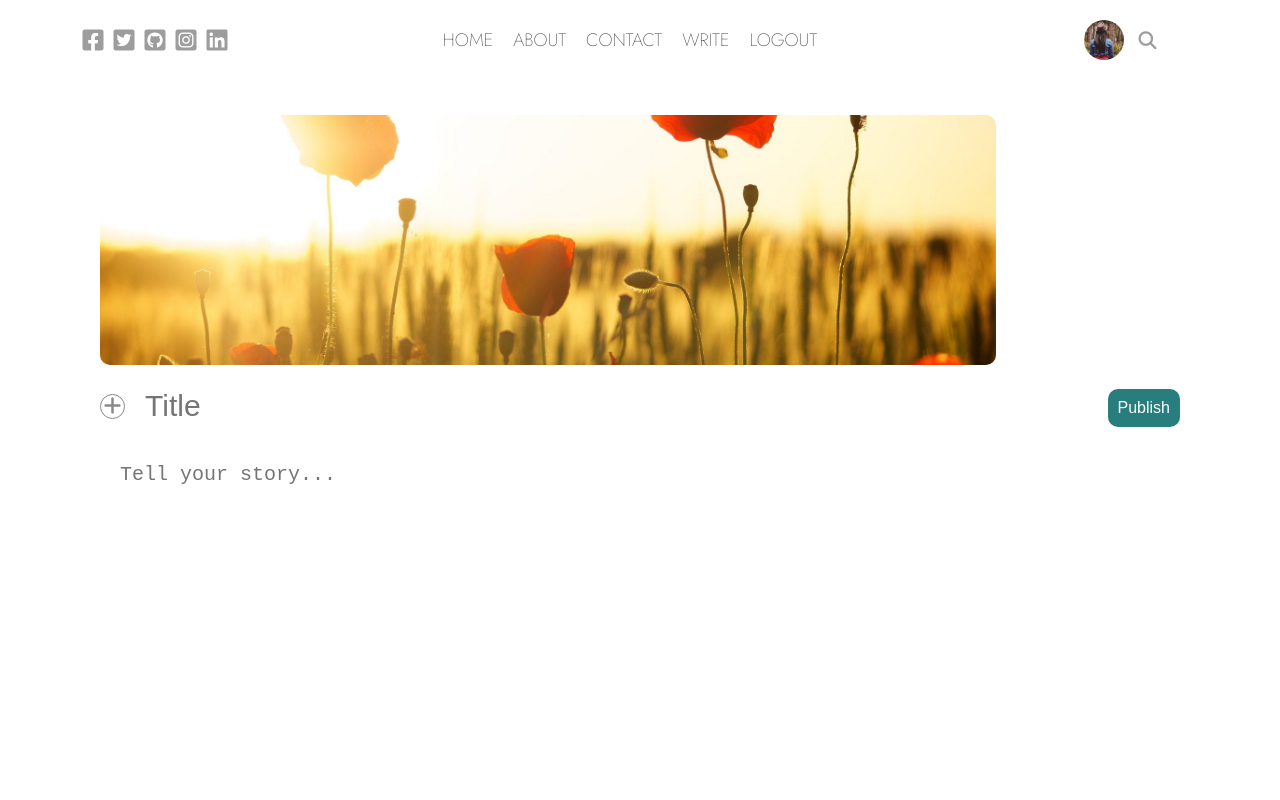
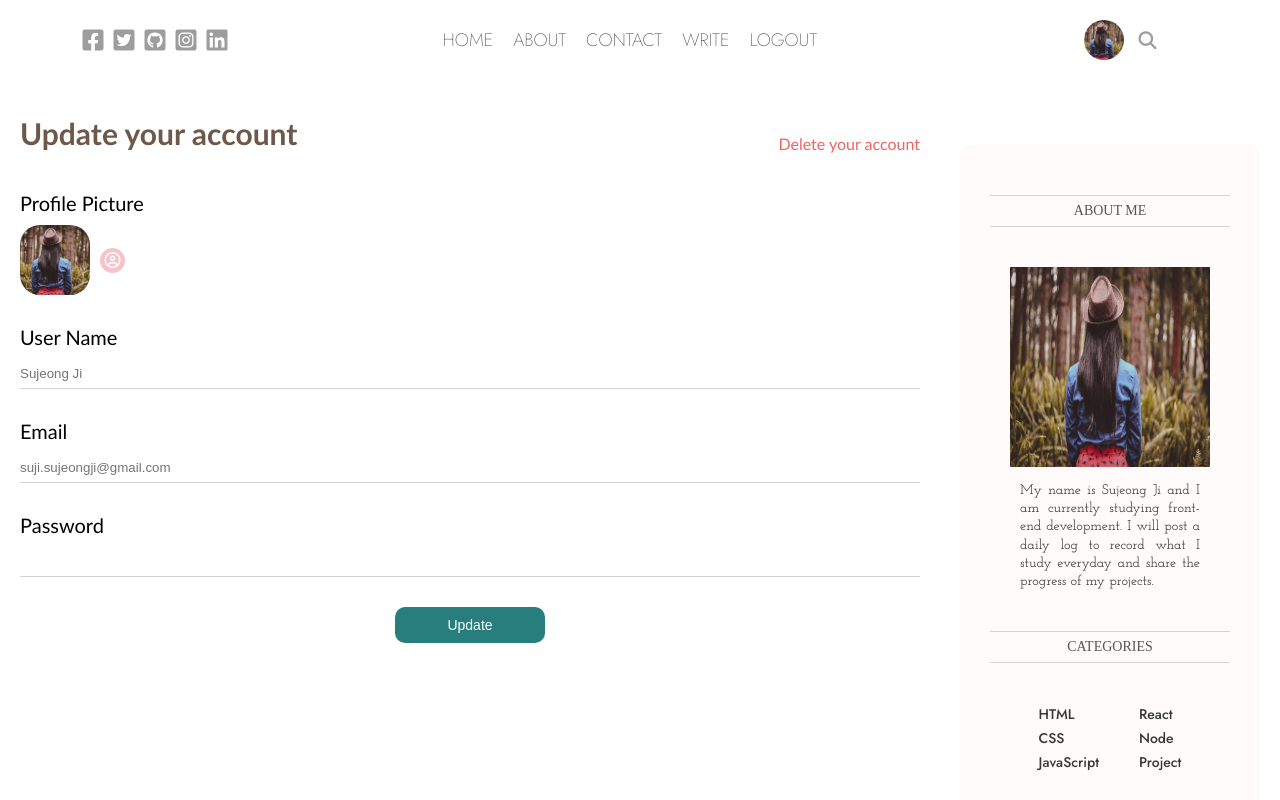
Before and after one commit to bruadarach/react-daily-log, a React (Create React App) app: page / in a window 1280 px wide. Shown: the top 800 px of the page. Built offline with nearby package versions, Linux system fonts and the light colour scheme; a web font is replaced by a local one.

Commit message:
add settings component

```diff
--- a/src/App.js
+++ b/src/App.js
@@ -3,6 +3,7 @@ import TopBar from "./components/topbar/TopBar"
 import Home from './pages/home/Home';
 import Single from './pages/single/Single';
 import Write from './pages/write/Write';
+import Settings from './pages/settings/Settings';
 
 function App() {
   return (
@@ -10,7 +11,8 @@ function App() {
     <TopBar/>
     {/* <Home /> */}
     {/* <Single /> */}
-    <Write />
+    {/* <Write /> */}
+    <Settings />
     </>
   );
 }
--- /dev/null
+++ b/src/pages/settings/Settings.css
@@ -0,0 +1,88 @@
+.settings {
+    margin-top: 30px;
+    display: flex;
+    font-family:'Gill Sans', 'Gill Sans MT', Calibri, 'Trebuchet MS', sans-serif;
+
+}
+
+.settingsWrapper {
+    flex: 9;
+    padding: 20px;
+}
+
+.settingsTitle {
+    display: flex;
+    justify-content: space-between;
+    align-items: center;
+}
+
+.settingsUpdateTitle
+ {
+    font-size: 30px;
+    margin-bottom: 20px;
+    color: rgb(109, 89, 75);
+    font-weight: bold;
+}
+
+.settingsDeleteTitle {
+    color: rgb(240, 100, 100);
+    font-size: 16px;
+    cursor: pointer;
+}
+
+.settingsForm {
+    display: flex;
+    flex-direction: column;
+}
+
+.settingsProfilePicture {
+    display: flex;
+    align-items: center;
+    margin: 10px 0;
+}
+
+.settingsProfilePicture > img {
+    width: 70px;
+    height: 70px;
+    border-radius: 20px;
+    object-fit: cover;
+}
+
+.settingsProfilePictureIcon {
+    width: 25px;
+    height: 25px;
+    border-radius: 50%;
+    background-color: rgb(248, 194, 202);
+    color: #fff;
+    display: flex;
+    align-items: center;
+    justify-content: center;
+    margin-left: 10px;
+    cursor: pointer;
+}
+
+.settingsForm > label {
+    font-size: 20px;
+    margin-top: 20px;
+}
+
+.settingsForm > input {
+    color: rgb(124, 124, 124);
+    margin: 10px 0;
+    height: 30px;
+    border: none;
+    border-bottom: 1px solid rgb(211, 211, 211);
+}
+
+.settingsSubmit {
+    width: 150px;
+    align-self: center;
+    border: none;
+    border-radius: 10px;
+    color: #fff;
+    background-color: rgb(40, 125, 125);;
+    padding: 10px;
+    margin-top: 20px;
+    cursor: pointer;
+    font-size: 14px;
+}
--- /dev/null
+++ b/src/pages/settings/Settings.js
@@ -0,0 +1,35 @@
+import Sidebar from '../../components/sidebar/Sidebar'
+import './Settings.css'
+
+export default function Settings() {
+  return (
+    <div className="settings">
+      <div className="settingsWrapper">
+        <div className="settingsTitle">
+          <span className="settingsUpdateTitle">Update your account</span>
+          <span className="settingsDeleteTitle">Delete your account</span>
+        </div>
+        <form className="settingsForm">
+          <label>Profile Picture</label>
+          <div className="settingsProfilePicture">
+            <img
+              src="img/top-image.jpg"
+              alt="profile-image" />
+              <label htmlFor="fileInput">
+                <i className="settingsProfilePictureIcon far fa-user-circle"></i>
+              </label>
+              <input type="file" id="fileInput" style={{display: "none"}}/>
+          </div>
+          <label>User Name</label>
+          <input type="text" placeholder='Sujeong Ji' />
+          <label>Email</label>
+          <input type="email" placeholder='suji.sujeongji@gmail.com' />
+          <label>Password</label>
+          <input type="password"/>
+          <button className="settingsSubmit">Update</button>
+        </form>
+      </div>
+        <Sidebar />
+    </div>
+  )
+}
```
